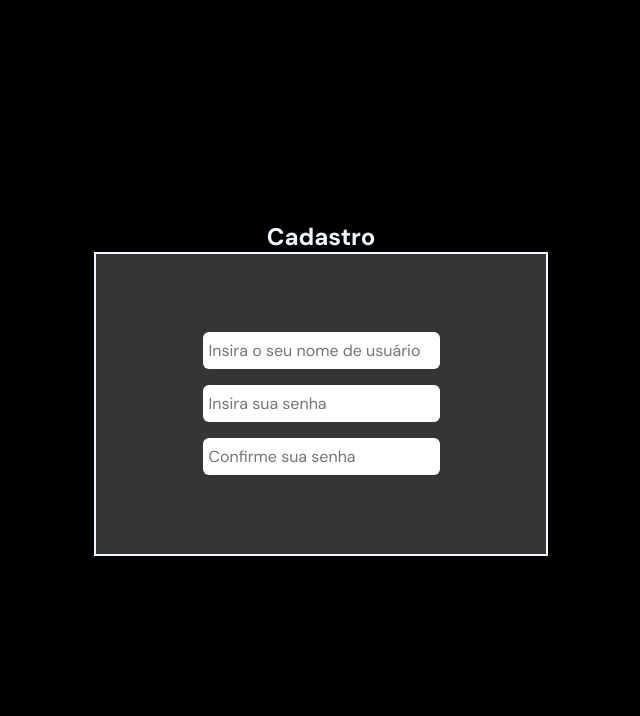
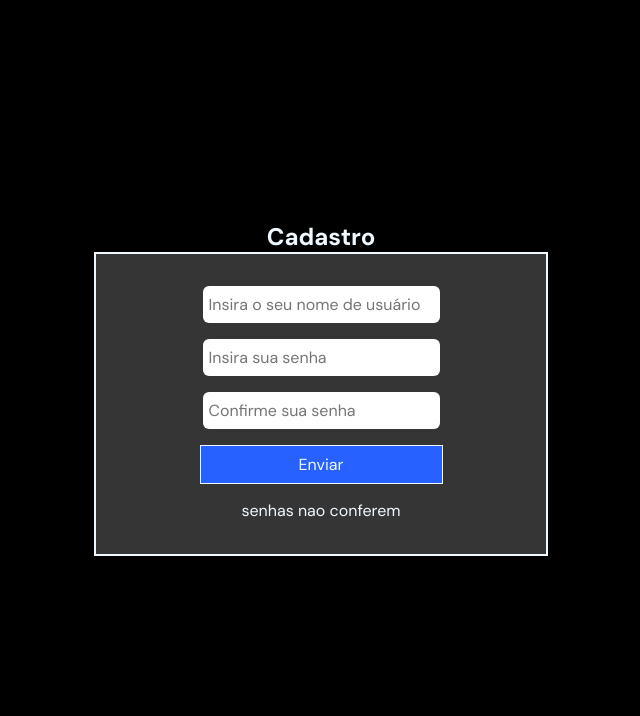
Before and after one commit to ramonespier/php, a PHP site: page /login/processa-login.php in a window 1280 px wide. Shown: the top 716 px of the page, without its empty margins (319-959 px from the left). Run offline with PHP 8.4, Linux system fonts and the light colour scheme.

Commit message:
no feat: nao consigo fazer o bendito cadastro

```diff
--- /dev/null
+++ b/login/cadastro.js
@@ -0,0 +1,53 @@
+const a = document.createElement('a');
+a.innerHTML = 'Enviar'
+a.classList = 'enviar'
+
+document.querySelector('.section-form').appendChild(a);
+
+const span = document.createElement('span')
+span.classList = 'span'
+span.textContent = 'Faça seu cadastro'
+document.querySelector('.section-form').appendChild(span);
+
+function linkA() {
+    a.href = './processa-login.php';
+}
+
+const senha = document.querySelector('#senha')
+const confirma = document.querySelector('#confirma')
+
+function submit() {
+
+    while (confirma !== senha) {
+        span.textContent = 'senhas nao conferem'
+        break
+
+    }
+    while(confirma === senha) {
+        span.textContent = 'Senhas conferem!'
+        break
+    }
+
+    // document.addEventListener('keydown', function (event) {
+    // if (event.key === 'Enter') {
+    //     if (confirma === senha) {
+    //         span.textContent = 'Senhas conferem!';
+    //         linkA();
+    //     }
+
+    // } else {
+    //
+    // }
+    // })
+}
+
+submit()
+
+
+// function naoSubmit() {
+//     document.addEventListener('keydown', function (event) {
+//         if (confirma !== senha) {
+
+//         }
+//     })
+// }
--- a/login/cadastro.php
+++ b/login/cadastro.php
@@ -4,19 +4,11 @@ if (isset($_POST['usuario'], $_POST['senha'], $_POST['confirma'])) {
     $usuario[$_POST['usuario']];
     $senha = [$_POST['senha']];
     $confirma = [$_POST['confirma']];
-
-    if ($confirma === $senha) {
-        echo '<input class="enviar" type="submit" value="Cadastrar">';
-
-    }
 };
-
-
 ?>
 
-
 <!DOCTYPE html>
-<html lang="en">
+<html lang="pt-BR">
 
 <head>
     <meta charset="UTF-8">
@@ -34,12 +26,14 @@ if (isset($_POST['usuario'], $_POST['senha'], $_POST['confirma'])) {
         <form action="cadastro.php" method="POST" class="section-form">
 
             <input class="nome-idade" type="text" name="usuario" placeholder="Insira o seu nome de usuário" required>
-            <input class="nome-idade" type="password" name="senha" placeholder="Insira sua senha" required>
-            <input class="nome-idade" type="password" name="confirma" placeholder="Confirme sua senha" required>
+            <input class="nome-idade" id="senha" type="text" name="senha" placeholder="Insira sua senha" required>
+            <input class="nome-idade" id="confirma" type="text" name="confirma" placeholder="Confirme sua senha" required>
+
 
         </form>
     </section>
 
+    <script src="./cadastro.js"></script>
 </body>
 
 </html>
--- a/style.css
+++ b/style.css
@@ -11,7 +11,7 @@ body {
     height: 100dvh;
 }
 
-.titulo, label {
+.titulo, label, .span {
     color: aliceblue;
 }
 
@@ -54,6 +54,8 @@ input{
 }
 
 .enviar {
+    display: flex;
+    justify-content: center;
     width: 50%;
     padding: 8px;
     background-color: rgb(39, 97, 255);
@@ -61,7 +63,10 @@ input{
     color: aliceblue;
     cursor: pointer;
     font-size: 16px;
+}
 
+.hidden {
+    display: none;
 }
 
 .secao-resposta {
```
